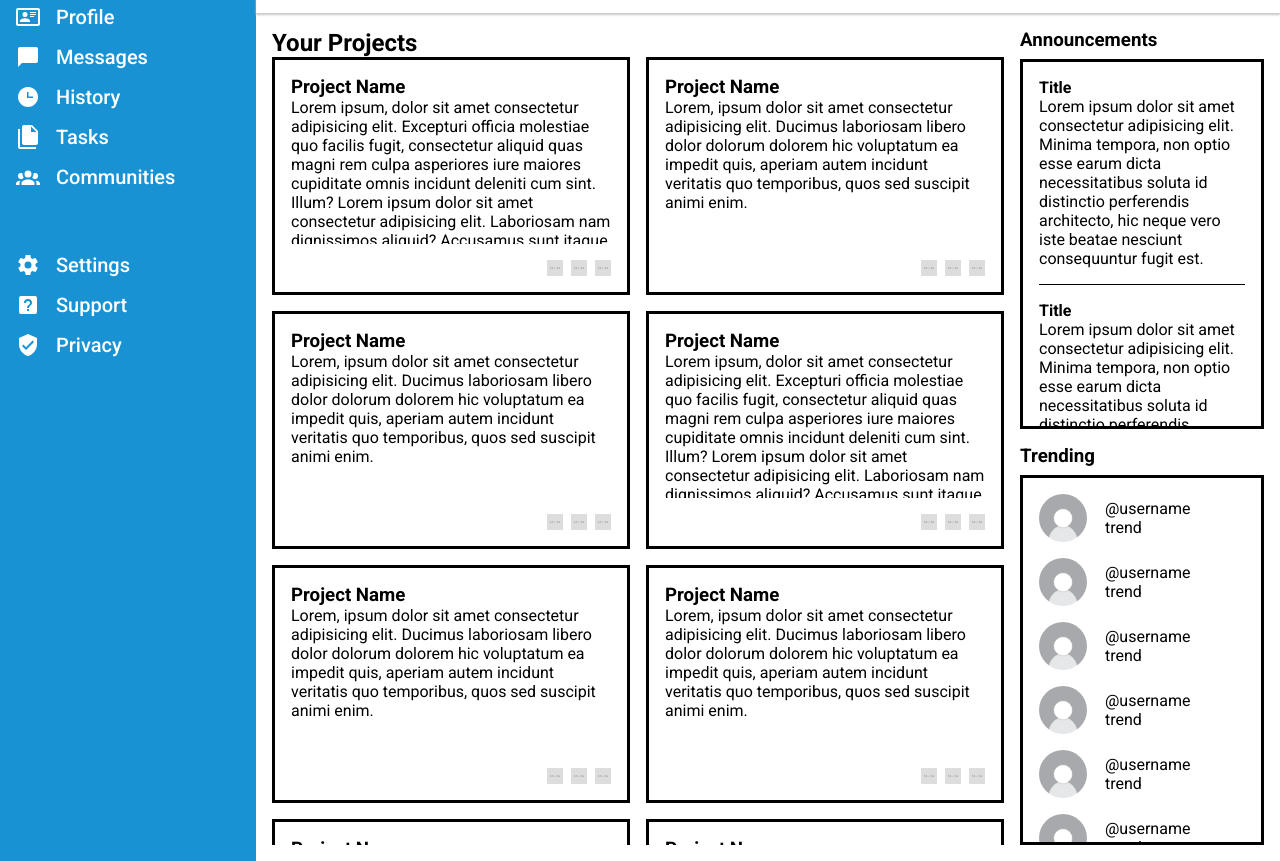
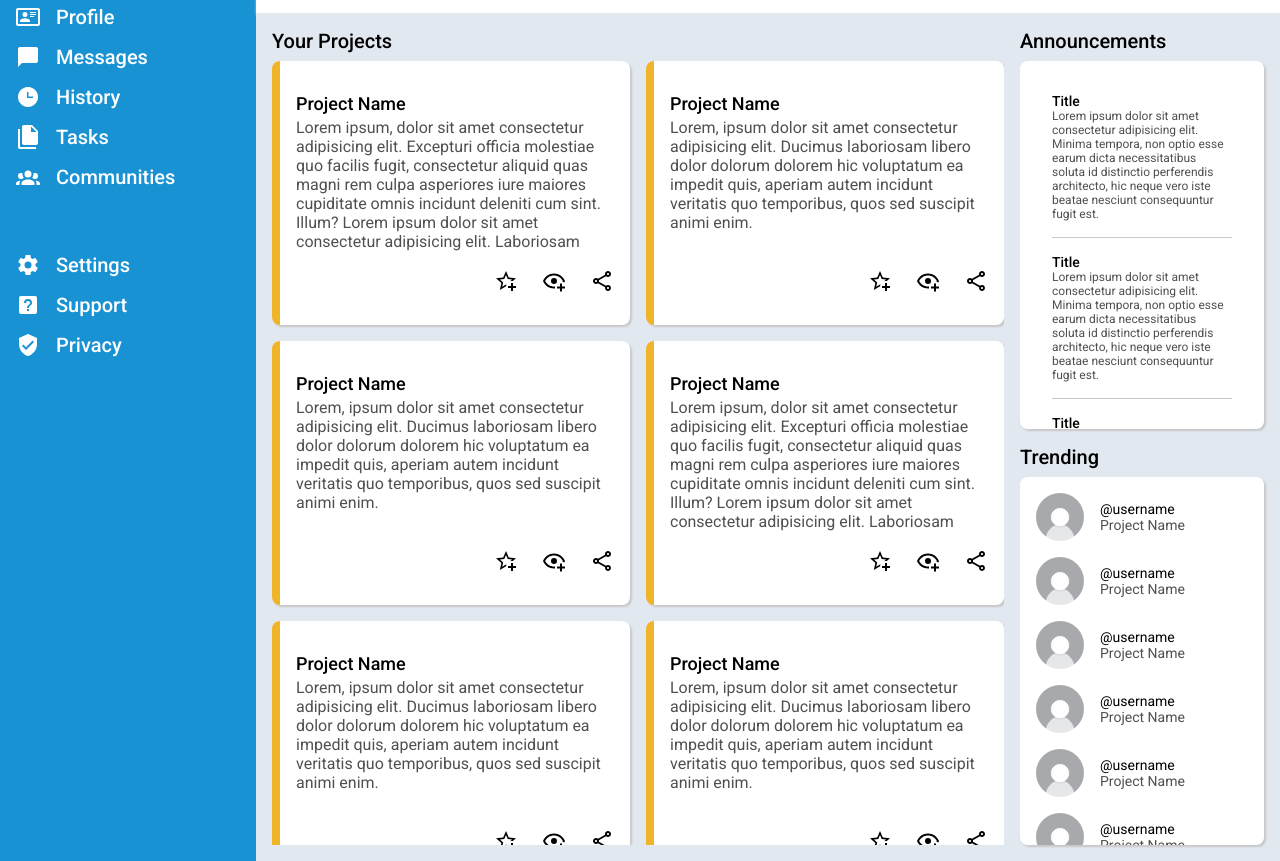
Before and after one commit to joel-hutapea/odin-admin-dashboard, a plain HTML site: page index.html in a window 1280 px wide. Shown: the part 163-1024 px from the top of the page. Drawn offline with Linux system fonts and the light colour scheme.

Commit message:
Add projects styling

```diff
--- a/index.html
+++ b/index.html
@@ -73,9 +73,10 @@
                             elit. Laboriosam nam dignissimos aliquid? Accusamus sunt itaque in nobis repudiandae esse!
                             Et, minus velit! Delectus quae perferendis corporis neque ipsam sequi eos.</p>
                         <div class="project-actions">
-                            <a href=""><img src="16x16.svg" alt="add-favourite"></a>
-                            <a href=""><img src="16x16.svg" alt="add-watch"></a>
-                            <a href=""><img src="16x16.svg" alt="share"></a>
+                            <a href=""><img src="images/star-plus-outline.svg" alt="add-favourite"
+                                    class="black-icon"></a>
+                            <a href=""><img src="images/eye-plus-outline.svg" alt="add-watch" class="black-icon"></a>
+                            <a href=""><img src="images/share-variant-outline.svg" alt="share" class="black-icon"></a>
                         </div>
                     </div>
                     <div class="project-card">
@@ -84,9 +85,10 @@
                             dolorum dolorem hic voluptatum ea impedit quis, aperiam autem incidunt veritatis quo
                             temporibus, quos sed suscipit animi enim.</p>
                         <div class="project-actions">
-                            <a href=""><img src="16x16.svg" alt="add-favourite"></a>
-                            <a href=""><img src="16x16.svg" alt="add-watch"></a>
-                            <a href=""><img src="16x16.svg" alt="share"></a>
+                            <a href=""><img src="images/star-plus-outline.svg" alt="add-favourite"
+                                    class="black-icon"></a>
+                            <a href=""><img src="images/eye-plus-outline.svg" alt="add-watch" class="black-icon"></a>
+                            <a href=""><img src="images/share-variant-outline.svg" alt="share" class="black-icon"></a>
                         </div>
                     </div>
                     <div class="project-card">
@@ -95,9 +97,10 @@
                             dolorum dolorem hic voluptatum ea impedit quis, aperiam autem incidunt veritatis quo
                             temporibus, quos sed suscipit animi enim.</p>
                         <div class="project-actions">
-                            <a href=""><img src="16x16.svg" alt="add-favourite"></a>
-                            <a href=""><img src="16x16.svg" alt="add-watch"></a>
-                            <a href=""><img src="16x16.svg" alt="share"></a>
+                            <a href=""><img src="images/star-plus-outline.svg" alt="add-favourite"
+                                    class="black-icon"></a>
+                            <a href=""><img src="images/eye-plus-outline.svg" alt="add-watch" class="black-icon"></a>
+                            <a href=""><img src="images/share-variant-outline.svg" alt="share" class="black-icon"></a>
                         </div>
                     </div>
                     <div class="project-card">
@@ -109,9 +112,10 @@
                             elit. Laboriosam nam dignissimos aliquid? Accusamus sunt itaque in nobis repudiandae esse!
                             Et, minus velit! Delectus quae perferendis corporis neque ipsam sequi eos.</p>
                         <div class="project-actions">
-                            <a href=""><img src="16x16.svg" alt="add-favourite"></a>
-                            <a href=""><img src="16x16.svg" alt="add-watch"></a>
-                            <a href=""><img src="16x16.svg" alt="share"></a>
+                            <a href=""><img src="images/star-plus-outline.svg" alt="add-favourite"
+                                    class="black-icon"></a>
+                            <a href=""><img src="images/eye-plus-outline.svg" alt="add-watch" class="black-icon"></a>
+                            <a href=""><img src="images/share-variant-outline.svg" alt="share" class="black-icon"></a>
                         </div>
                     </div>
                     <div class="project-card">
@@ -120,9 +124,10 @@
                             dolorum dolorem hic voluptatum ea impedit quis, aperiam autem incidunt veritatis quo
                             temporibus, quos sed suscipit animi enim.</p>
                         <div class="project-actions">
-                            <a href=""><img src="16x16.svg" alt="add-favourite"></a>
-                            <a href=""><img src="16x16.svg" alt="add-watch"></a>
-                            <a href=""><img src="16x16.svg" alt="share"></a>
+                            <a href=""><img src="images/star-plus-outline.svg" alt="add-favourite"
+                                    class="black-icon"></a>
+                            <a href=""><img src="images/eye-plus-outline.svg" alt="add-watch" class="black-icon"></a>
+                            <a href=""><img src="images/share-variant-outline.svg" alt="share" class="black-icon"></a>
                         </div>
                     </div>
                     <div class="project-card">
@@ -131,9 +136,10 @@
                             dolorum dolorem hic voluptatum ea impedit quis, aperiam autem incidunt veritatis quo
                             temporibus, quos sed suscipit animi enim.</p>
                         <div class="project-actions">
-                            <a href=""><img src="16x16.svg" alt="add-favourite"></a>
-                            <a href=""><img src="16x16.svg" alt="add-watch"></a>
-                            <a href=""><img src="16x16.svg" alt="share"></a>
+                            <a href=""><img src="images/star-plus-outline.svg" alt="add-favourite"
+                                    class="black-icon"></a>
+                            <a href=""><img src="images/eye-plus-outline.svg" alt="add-watch" class="black-icon"></a>
+                            <a href=""><img src="images/share-variant-outline.svg" alt="share" class="black-icon"></a>
                         </div>
                     </div>
                     <div class="project-card">
@@ -145,9 +151,10 @@
                             elit. Laboriosam nam dignissimos aliquid? Accusamus sunt itaque in nobis repudiandae esse!
                             Et, minus velit! Delectus quae perferendis corporis neque ipsam sequi eos.</p>
                         <div class="project-actions">
-                            <a href=""><img src="16x16.svg" alt="add-favourite"></a>
-                            <a href=""><img src="16x16.svg" alt="add-watch"></a>
-                            <a href=""><img src="16x16.svg" alt="share"></a>
+                            <a href=""><img src="images/star-plus-outline.svg" alt="add-favourite"
+                                    class="black-icon"></a>
+                            <a href=""><img src="images/eye-plus-outline.svg" alt="add-watch" class="black-icon"></a>
+                            <a href=""><img src="images/share-variant-outline.svg" alt="share" class="black-icon"></a>
                         </div>
                     </div>
                     <div class="project-card">
@@ -156,9 +163,10 @@
                             dolorum dolorem hic voluptatum ea impedit quis, aperiam autem incidunt veritatis quo
                             temporibus, quos sed suscipit animi enim.</p>
                         <div class="project-actions">
-                            <a href=""><img src="16x16.svg" alt="add-favourite"></a>
-                            <a href=""><img src="16x16.svg" alt="add-watch"></a>
-                            <a href=""><img src="16x16.svg" alt="share"></a>
+                            <a href=""><img src="images/star-plus-outline.svg" alt="add-favourite"
+                                    class="black-icon"></a>
+                            <a href=""><img src="images/eye-plus-outline.svg" alt="add-watch" class="black-icon"></a>
+                            <a href=""><img src="images/share-variant-outline.svg" alt="share" class="black-icon"></a>
                         </div>
                     </div>
                     <div class="project-card">
@@ -167,16 +175,29 @@
                             dolorum dolorem hic voluptatum ea impedit quis, aperiam autem incidunt veritatis quo
                             temporibus, quos sed suscipit animi enim.</p>
                         <div class="project-actions">
-                            <a href=""><img src="16x16.svg" alt="add-favourite"></a>
-                            <a href=""><img src="16x16.svg" alt="add-watch"></a>
-                            <a href=""><img src="16x16.svg" alt="share"></a>
+                            <a href=""><img src="images/star-plus-outline.svg" alt="add-favourite"
+                                    class="black-icon"></a>
+                            <a href=""><img src="images/eye-plus-outline.svg" alt="add-watch" class="black-icon"></a>
+                            <a href=""><img src="images/share-variant-outline.svg" alt="share" class="black-icon"></a>
                         </div>
                     </div>
                 </div>
             </div>
             <div id="announcements-container">
-                <h3>Announcements</h3>
+                <h2>Announcements</h2>
                 <div id="announcements-content" class="hide-scrollbar">
+                    <div class="announcement">
+                        <h4>Title</h4>
+                        <p>Lorem ipsum dolor sit amet consectetur adipisicing elit. Minima tempora, non optio esse earum
+                            dicta necessitatibus soluta id distinctio perferendis architecto, hic neque vero iste beatae
+                            nesciunt consequuntur fugit est.</p>
+                    </div>
+                    <div class="announcement">
+                        <h4>Title</h4>
+                        <p>Lorem ipsum dolor sit amet consectetur adipisicing elit. Minima tempora, non optio esse earum
+                            dicta necessitatibus soluta id distinctio perferendis architecto, hic neque vero iste beatae
+                            nesciunt consequuntur fugit est.</p>
+                    </div>
                     <div class="announcement">
                         <h4>Title</h4>
                         <p>Lorem ipsum dolor sit amet consectetur adipisicing elit. Minima tempora, non optio esse earum
@@ -192,37 +213,37 @@
                 </div>
             </div>
             <div id="trending-container">
-                <h3>Trending</h3>
+                <h2>Trending</h2>
                 <div id="trending-content" class="hide-scrollbar">
                     <div class="trending">
                         <img class="profile-picture" src="images/placeholder-user.jpg" alt="profile-picture">
                         <div class="top-text">@username</div>
-                        <div class="bottom-text">trend</div>
+                        <div class="bottom-text">Project Name</div>
                     </div>
                     <div class="trending">
                         <img class="profile-picture" src="images/placeholder-user.jpg" alt="profile-picture">
                         <div class="top-text">@username</div>
-                        <div class="bottom-text">trend</div>
+                        <div class="bottom-text">Project Name</div>
                     </div>
                     <div class="trending">
                         <img class="profile-picture" src="images/placeholder-user.jpg" alt="profile-picture">
                         <div class="top-text">@username</div>
-                        <div class="bottom-text">trend</div>
+                        <div class="bottom-text">Project Name</div>
                     </div>
                     <div class="trending">
                         <img class="profile-picture" src="images/placeholder-user.jpg" alt="profile-picture">
                         <div class="top-text">@username</div>
-                        <div class="bottom-text">trend</div>
+                        <div class="bottom-text">Project Name</div>
                     </div>
                     <div class="trending">
                         <img class="profile-picture" src="images/placeholder-user.jpg" alt="profile-picture">
                         <div class="top-text">@username</div>
-                        <div class="bottom-text">trend</div>
+                        <div class="bottom-text">Project Name</div>
                     </div>
                     <div class="trending">
                         <img class="profile-picture" src="images/placeholder-user.jpg" alt="profile-picture">
                         <div class="top-text">@username</div>
-                        <div class="bottom-text">trend</div>
+                        <div class="bottom-text">Project Name</div>
                     </div>
                 </div>
             </div>
--- a/style.css
+++ b/style.css
@@ -77,17 +77,17 @@
     gap: 8px 16px;
 }
 
-#header-bottom-left > img {
+#header-bottom-left>img {
     width: 80px;
     height: 80px;
 }
 
-#header-bottom-left > div.top-text {
+#header-bottom-left>div.top-text {
     font-size: 16px;
     font-weight: 500;
 }
 
-#header-bottom-left > div.bottom-text {
+#header-bottom-left>div.bottom-text {
     font-size: 24px;
     font-weight: 500;
 }
@@ -111,7 +111,7 @@
     align-items: center;
 }
 
-#header-bottom-right > button {
+#header-bottom-right>button {
     border: none;
     background-color: #1992D4;
     color: white;
@@ -128,12 +128,14 @@
     grid-template-columns: 3fr 1fr;
     grid-template-rows: repeat(2, 400px);
     gap: 16px;
+    background-color: #E2E8F0;
 }
 
 #projects-container {
     grid-row: 1 / 3;
     display: flex;
     flex-direction: column;
+    gap: 8px;
 }
 
 #projects-content {
@@ -144,24 +146,29 @@
 }
 
 .project-card {
-    border: solid;
-    padding: 16px;
+    padding: 32px 16px;
     height: 200px;
     display: flex;
     flex-direction: column;
+    background-color: white;
+    border-radius: 8px;
+    box-shadow: 2px 2px 2px rgb(200, 200, 200);
+    border-left: #F0B429 solid 8px;
 }
 
 .project-actions {
     display: flex;
-    gap: 8px;
+    gap: 24px;
     justify-content: right;
 }
 
 .project-card>p {
     overflow: auto;
     flex: 1;
+    margin-top: 4px;
     margin-bottom: 16px;
-
+    color: rgb(80, 80, 80);
+    font-size: 16px;
 }
 
 #announcements-container {
@@ -172,16 +179,26 @@
 
 #announcements-content,
 #trending-content {
-    border: solid;
-    padding: 16px;
     overflow: auto;
     flex: 1;
+    background-color: white;
+    border-radius: 8px;
+    box-shadow: 2px 2px 2px rgb(200, 200, 200);
 }
 
 .announcement {
     padding-bottom: 16px;
     margin-bottom: 16px;
-    border-bottom: 1px solid black;
+    border-bottom: 1px solid rgb(200, 200, 200);
+}
+
+#announcements-content p {
+    font-size: 12px;
+    color: rgb(80, 80, 80);
+}
+
+#announcements-content {
+    padding: 32px;
 }
 
 #trending-container {
@@ -191,12 +208,12 @@
 }
 
 #trending-content {
-    padding-bottom: 0px;
+    padding: 16px 16px 0px 16px;
 }
 
 .trending {
     display: grid;
-    grid-template-columns: 50px 1fr;
+    grid-template-columns: 48px 1fr;
     grid-template-rows: 1fr 1fr;
     gap: 0px 16px;
     margin-bottom: 16px;
@@ -205,6 +222,15 @@
 .trending>img {
     grid-row: 1 / 3;
     align-self: center;
+}
+
+.trending>div.top-text {
+    font-size: 14px;
+}
+
+.trending>div.bottom-text {
+    font-size: 14px;
+    color: rgb(80, 80, 80);
 }
 
 ul {
@@ -221,13 +247,13 @@ li {
     font-weight: 500;
 }
 
-li > img {
+li>img {
     width: 24px;
     height: 24px;
     filter: invert(100%) sepia(100%) saturate(0%) hue-rotate(288deg) brightness(102%) contrast(102%);
 }
 
-#logo > img {
+#logo>img {
     width: 64px;
     height: 64px;
     filter: invert(100%) sepia(100%) saturate(0%) hue-rotate(288deg) brightness(102%) contrast(102%);
@@ -257,3 +283,18 @@ a {
     height: 48px;
     border-radius: 50%;
 }
+
+h2 {
+    font-weight: 500;
+    font-size: 20px;
+}
+
+h3 {
+    font-weight: 500;
+    font-size: 18px;
+}
+
+h4 {
+    font-weight: 500;
+    font-size: 14px;
+}
```
Also changed, not shown: images/eye-plus-outline.svg (added), images/share-variant-outline.svg (added), images/star-plus-outline.svg (added).
